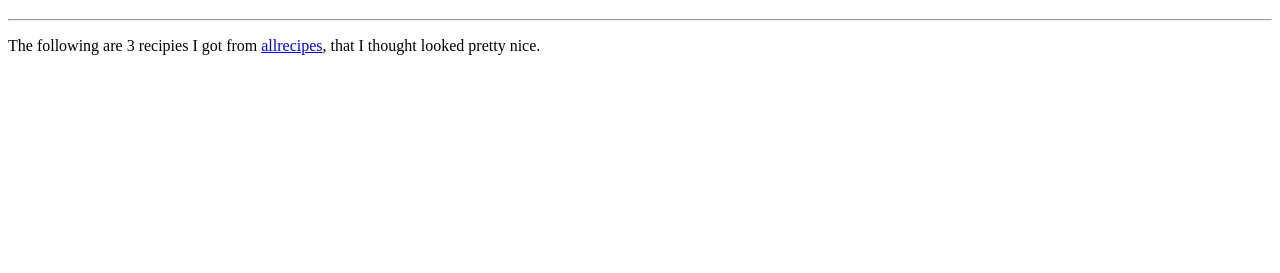
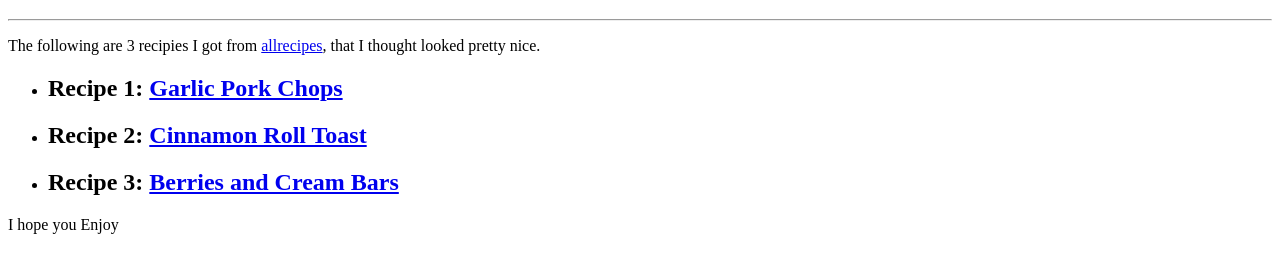
Before and after one commit to Randy-Coding/odin-recipes, a plain HTML site: page index.html in a window 1280 px wide. Shown: the part 61-334 px from the top of the page. Drawn offline with Linux system fonts and the light colour scheme.

Commit message:
Finishing up index.html

```diff
--- a/index.html
+++ b/index.html
@@ -11,5 +11,28 @@
       <a href="https://www.allrecipes.com">allrecipes</a>, that I thought looked
       pretty nice.
     </p>
+    <ul>
+      <li>
+        <h2>
+          Recipe 1:
+          <a href="recipes/Garlic Pork Chops.html"> Garlic Pork Chops </a>
+        </h2>
+      </li>
+      <li>
+        <h2>
+          Recipe 2:
+          <a href="recipes/Cinnamon Roll Toast.html"> Cinnamon Roll Toast</a>
+        </h2>
+      </li>
+      <li>
+        <h2>
+          Recipe 3:
+          <a href="recipes/Berries and Cream Bars.html">
+            Berries and Cream Bars</a
+          >
+        </h2>
+      </li>
+    </ul>
   </body>
+  <footer>I hope you Enjoy</footer>
 </head>
```
